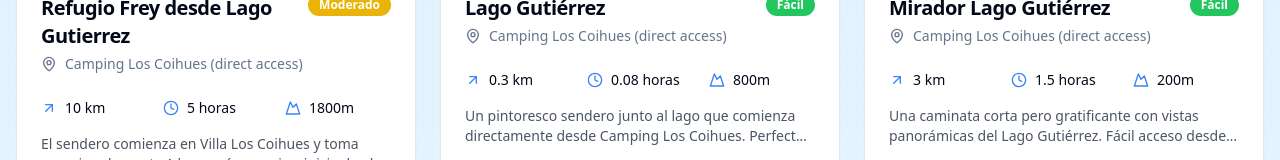
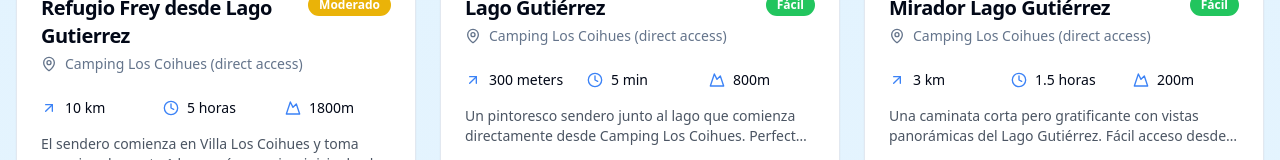
Before and after one commit to mijnapplicaties/t-5433, a React (Vite) app: page / in a window 1280 px wide. Shown: the part 735-895 px from the top of the page. Built offline with nearby package versions, Linux system fonts and the light colour scheme.

Commit message:
Fix trail card units
Corrected the units displayed on the Lago Gutiérrez trail card.

```diff
--- a/src/components/TrailCard.tsx
+++ b/src/components/TrailCard.tsx
@@ -117,6 +117,20 @@ const TrailCard: React.FC<TrailCardProps> = ({ trail, transportIcons }) => {
     }
   };
 
+  const formatDistance = (trail: Trail) => {
+    if (trail.name === "Lago Gutiérrez") {
+      return `${trail.distance * 1000} ${t('meters')}`;
+    }
+    return `${trail.distance} ${t('km')}`;
+  };
+
+  const formatDuration = (trail: Trail) => {
+    if (trail.name === "Lago Gutiérrez") {
+      return `${Math.round(trail.duration * 60)} ${t('minutes')}`;
+    }
+    return `${trail.duration} ${t('hours')}`;
+  };
+
   return (
     <Card
         className="group hover:shadow-lg transition-all duration-300 animate-fadeIn cursor-pointer"
@@ -165,12 +179,12 @@ const TrailCard: React.FC<TrailCardProps> = ({ trail, transportIcons }) => {
         <div className="grid grid-cols-3 gap-4 mb-4">
           <div className="flex items-center gap-2">
             <ArrowUpRight className="w-4 h-4 text-blue-500" />
-            <span className="text-sm">{trail.distance} {t('km')}</span>
+            <span className="text-sm">{formatDistance(trail)}</span>
           </div>
           <div className="flex items-center gap-2">
             <Clock className="w-4 h-4 text-blue-500" />
             <span className="text-sm">
-              {trail.duration} {t('hours')}
+              {formatDuration(trail)}
             </span>
           </div>
           <div className="flex items-center gap-2">
```
